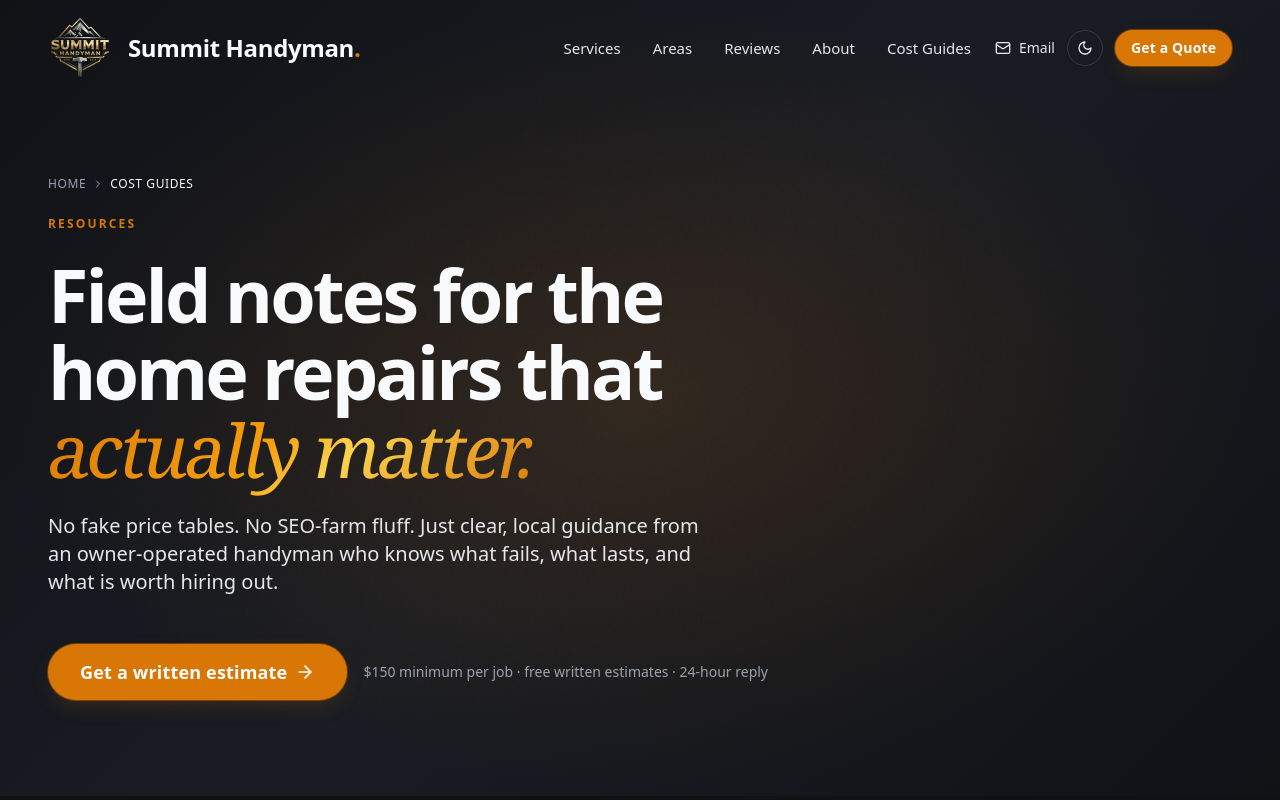
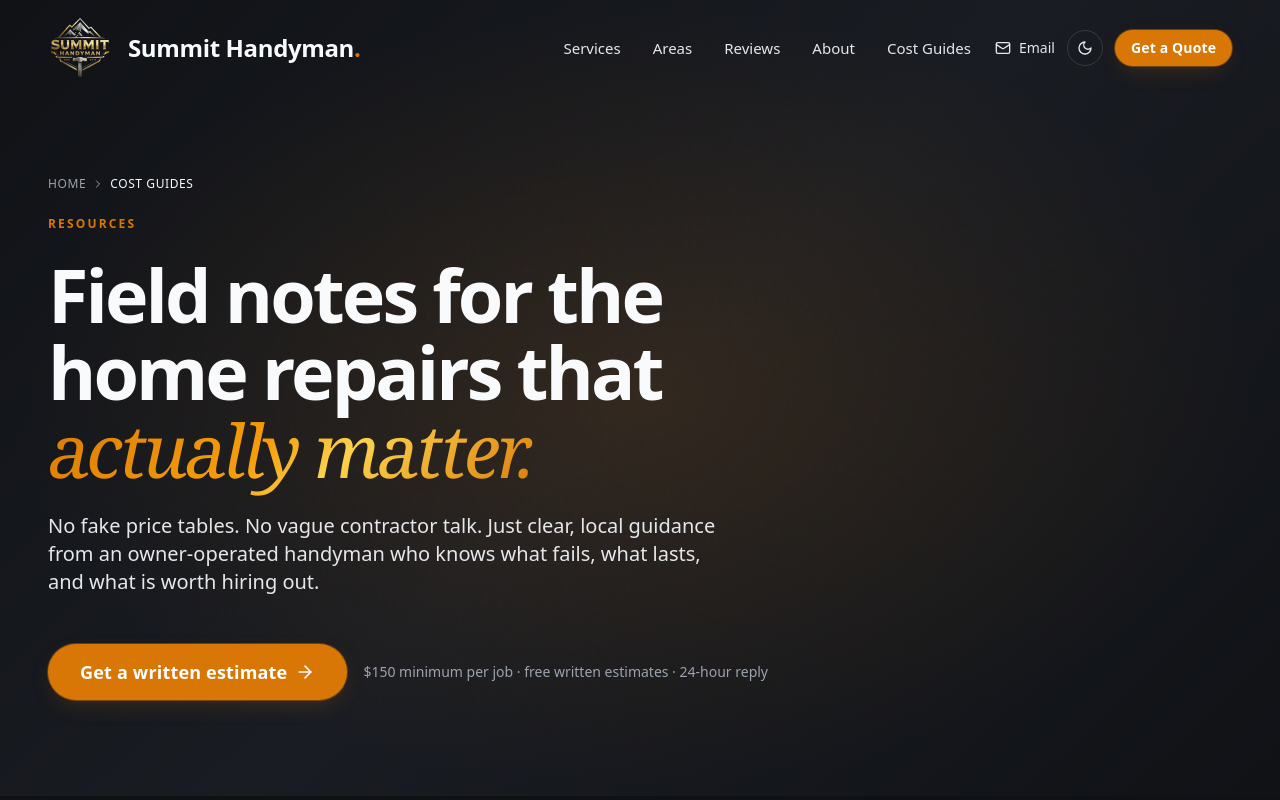
Before and after one commit to KootenayMadeDigital/Summit-Handyman-v2, a Next.js app: page /cost-guides in a window 1280 px wide. Shown: the top 800 px of the page. Built offline with nearby package versions, Linux system fonts and the light colour scheme; a web font is replaced by a local one.

Commit message:
copy: refine cost guides hero subtext

```diff
--- a/app/cost-guides/page.tsx
+++ b/app/cost-guides/page.tsx
@@ -227,7 +227,7 @@ export default function CostGuidesPage() {
             </span>
           </>
         }
-        description="No fake price tables. No SEO-farm fluff. Just clear, local guidance from an owner-operated handyman who knows what fails, what lasts, and what is worth hiring out."
+        description="No fake price tables. No vague contractor talk. Just clear, local guidance from an owner-operated handyman who knows what fails, what lasts, and what is worth hiring out."
       >
         <div className="flex flex-col sm:flex-row sm:flex-wrap sm:items-center gap-3 sm:gap-4 pt-3">
           <MagneticCTA href="/quote" size="lg">
```
